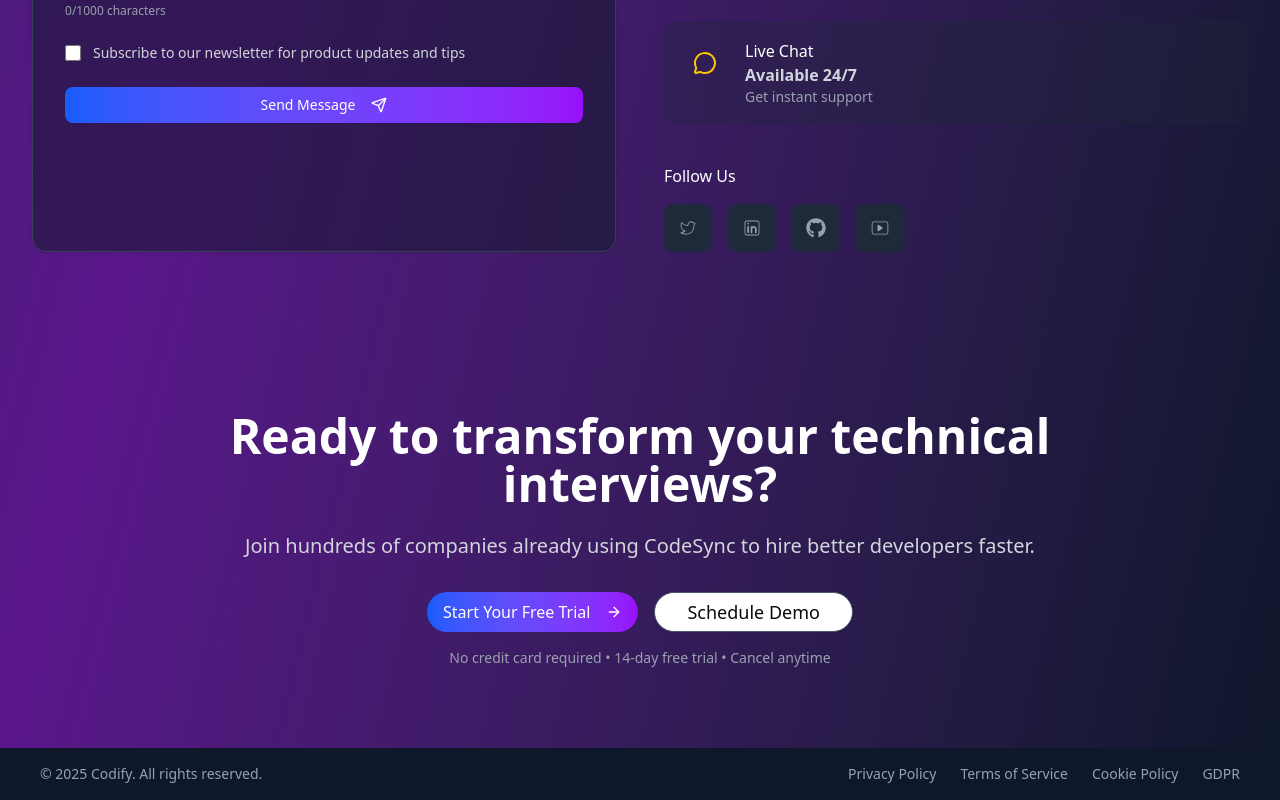
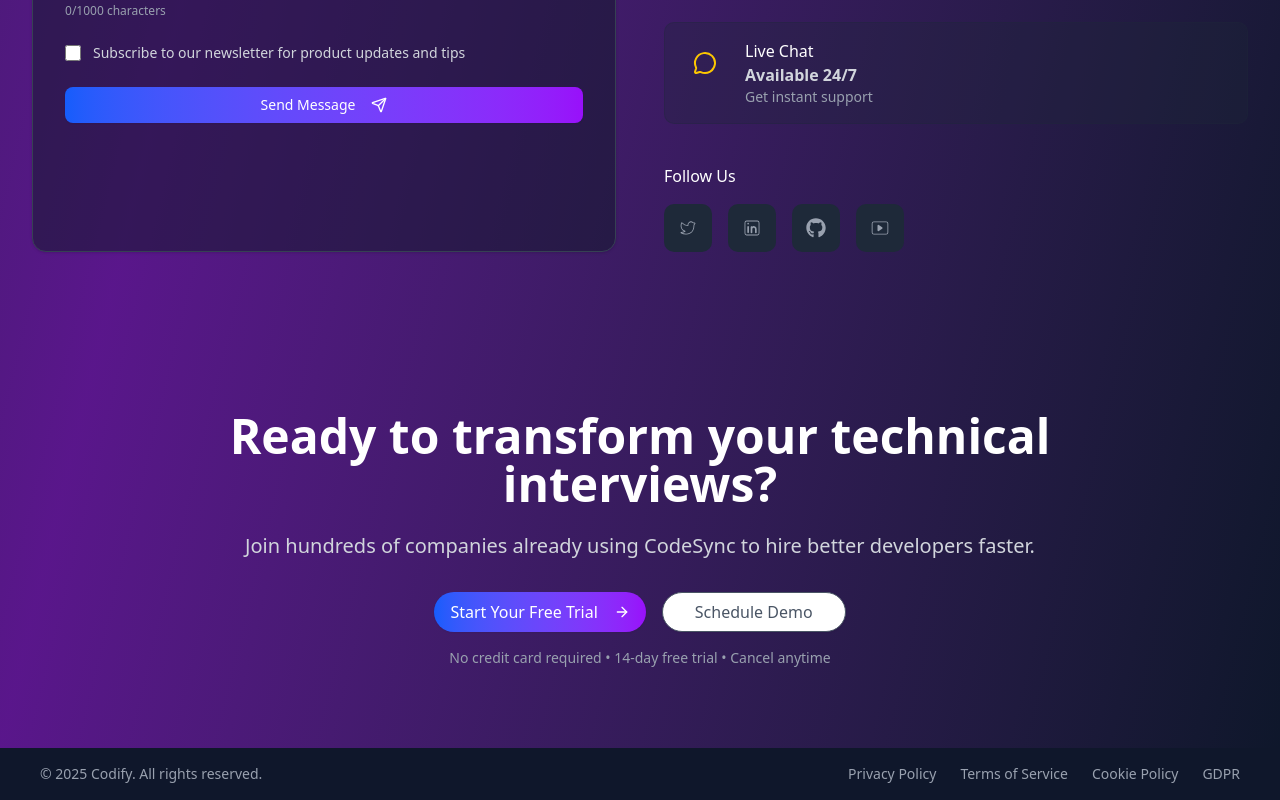
Before and after one commit to mungase-narayan/app-codify, a React (Vite) app: page / in a window 1280 px wide. Shown: the part 4504-5304 px from the top of the page. Built offline with nearby package versions, Linux system fonts and the light colour scheme.

Commit message:
fix: CtaSection

```diff
--- a/src/pages/home/components/CTA-section.jsx
+++ b/src/pages/home/components/CTA-section.jsx
@@ -29,7 +29,7 @@
           <Button
             size="lg"
             variant="outline"
-            className="sm:w-auto border-gray-600 hover:bg-gray-200 px-6 sm:px-8 py-3 sm:py-4 text-base sm:text-lg rounded-4xl transform transition-all duration-300"
+            className="sm:w-auto border-gray-600 text-gray-600 hover:bg-gray-200 px-6 sm:px-8 py-3 sm:py-4 text-base rounded-4xl transform transition-all duration-300"
           >
             Schedule Demo
           </Button>
```
